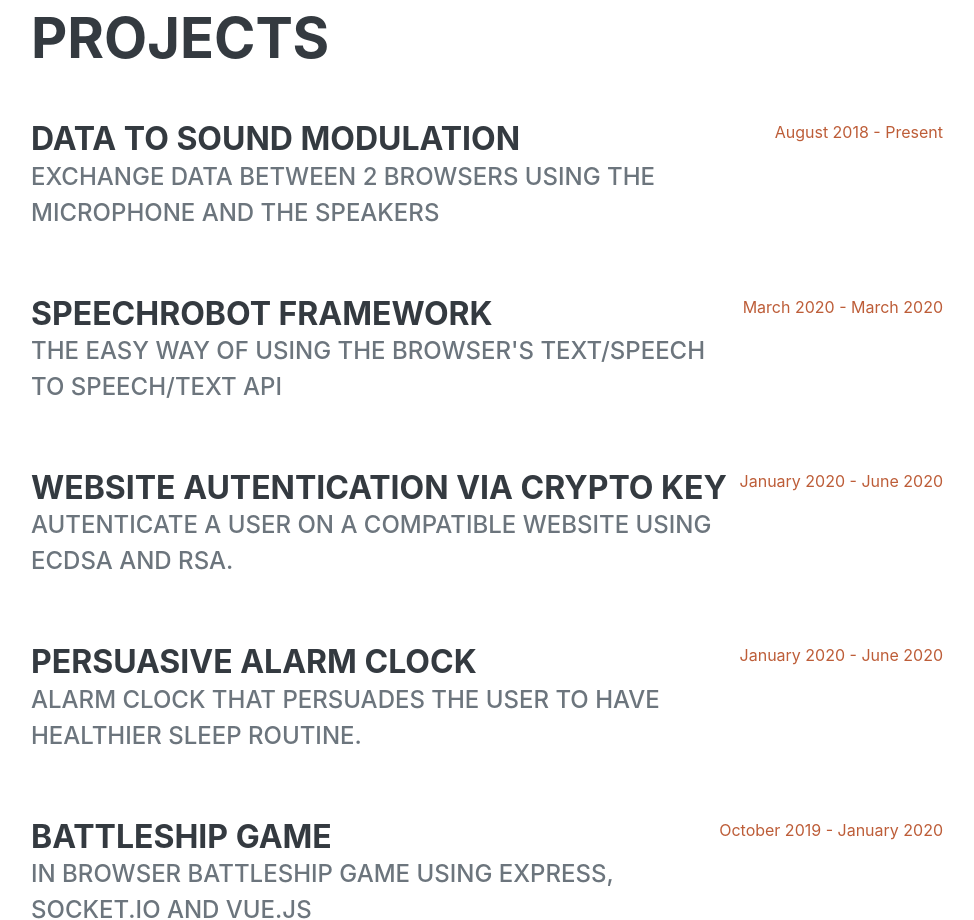
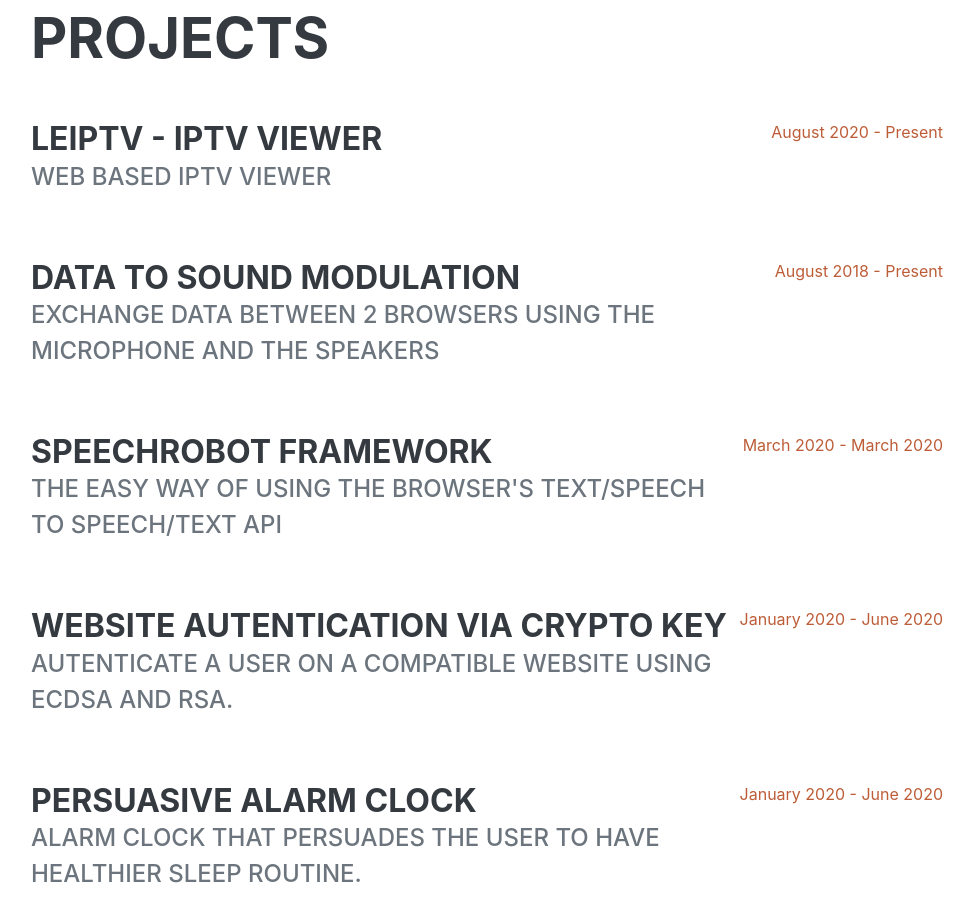
Before and after one commit to Zlynt/zlynt.github.io, a plain HTML site: page index.html in a window 1280 px wide. Shown: the part 4080-5000 px from the top of the page, without its empty margins (289-1263 px from the left). Drawn offline with nearby package versions, Linux system fonts and the light colour scheme; a web font is replaced by a local one.

Commit message:
Added IPTV to Curriculum

```diff
--- a/index.html
+++ b/index.html
@@ -186,41 +186,60 @@
         <section class="resume-section" id="projects">
             <div class="resume-section-content">
                 <h2 class="mb-5">Projects</h2>
+
+                <div class="d-flex flex-column flex-md-row justify-content-between mb-5">
+                    <div class="flex-grow-1">
+                        <h3 class="mb-0">LeIPTV - IPTV Viewer</h3>
+                        <div class="subheading mb-3">Web Based IPTV Viewer</div>
+                    </div>
+                    <div class="flex-shrink-0"><span class="text-primary">August 2020 - Present</span></div>
+                </div>
+
                 <div class="d-flex flex-column flex-md-row justify-content-between mb-5">
                     <div class="flex-grow-1">
                         <h3 class="mb-0">Data to Sound Modulation</h3>
-                        <div class="subheading mb-3">Exchange data between 2 browsers using the microphone and the speakers</div>
+                        <div class="subheading mb-3">Exchange data between 2 browsers using the microphone and the
+                            speakers</div>
                     </div>
                     <div class="flex-shrink-0"><span class="text-primary">August 2018 - Present</span></div>
                 </div>
+
                 <div class="d-flex flex-column flex-md-row justify-content-between mb-5">
                     <div class="flex-grow-1">
                         <h3 class="mb-0">SpeechRobot Framework</h3>
-                        <div class="subheading mb-3">The easy way of using the browser's Text/Speech to Speech/Text API</div>
+                        <div class="subheading mb-3">The easy way of using the browser's Text/Speech to Speech/Text API
+                        </div>
                     </div>
                     <div class="flex-shrink-0"><span class="text-primary">March 2020 - March 2020</span></div>
                 </div>
+
                 <div class="d-flex flex-column flex-md-row justify-content-between mb-5">
                     <div class="flex-grow-1">
                         <h3 class="mb-0">Website autentication via crypto key</h3>
-                        <div class="subheading mb-3">Autenticate a user on a compatible website using ECDSA and RSA.</div>
+                        <div class="subheading mb-3">Autenticate a user on a compatible website using ECDSA and RSA.
+                        </div>
                     </div>
                     <div class="flex-shrink-0"><span class="text-primary">January 2020 - June 2020</span></div>
                 </div>
+
                 <div class="d-flex flex-column flex-md-row justify-content-between mb-5">
                     <div class="flex-grow-1">
                         <h3 class="mb-0">Persuasive Alarm Clock</h3>
-                        <div class="subheading mb-3">Alarm Clock that persuades the user to have healthier sleep routine.</div>
+                        <div class="subheading mb-3">Alarm Clock that persuades the user to have healthier sleep
+                            routine.</div>
                     </div>
                     <div class="flex-shrink-0"><span class="text-primary">January 2020 - June 2020</span></div>
                 </div>
+
                 <div class="d-flex flex-column flex-md-row justify-content-between mb-5">
                     <div class="flex-grow-1">
                         <h3 class="mb-0">Battleship Game</h3>
-                        <div class="subheading mb-3">In Browser Battleship game using Express, Socket.io and Vue.js</div>
+                        <div class="subheading mb-3">In Browser Battleship game using Express, Socket.io and Vue.js
+                        </div>
                     </div>
                     <div class="flex-shrink-0"><span class="text-primary">October 2019 - January 2020</span></div>
                 </div>
+
                 <div class="d-flex flex-column flex-md-row justify-content-between mb-5">
                     <div class="flex-grow-1">
                         <h3 class="mb-0">Students Calendar</h3>
@@ -228,6 +247,7 @@
                     </div>
                     <div class="flex-shrink-0"><span class="text-primary">October 2019 - January 2020</span></div>
                 </div>
+
                 <div class="d-flex flex-column flex-md-row justify-content-between mb-5">
                     <div class="flex-grow-1">
                         <h3 class="mb-0">Express.js virtual host middleware</h3>
@@ -235,6 +255,7 @@
                     </div>
                     <div class="flex-shrink-0"><span class="text-primary">November 2019 - November 2019</span></div>
                 </div>
+
                 <div class="d-flex flex-column flex-md-row justify-content-between mb-5">
                     <div class="flex-grow-1">
                         <h3 class="mb-0">Unlimited Register Machine Emulator</h3>
@@ -242,6 +263,7 @@
                     </div>
                     <div class="flex-shrink-0"><span class="text-primary">March 2018 - April 2018</span></div>
                 </div>
+
             </div>
         </section>
         <hr class="m-0" />
```
